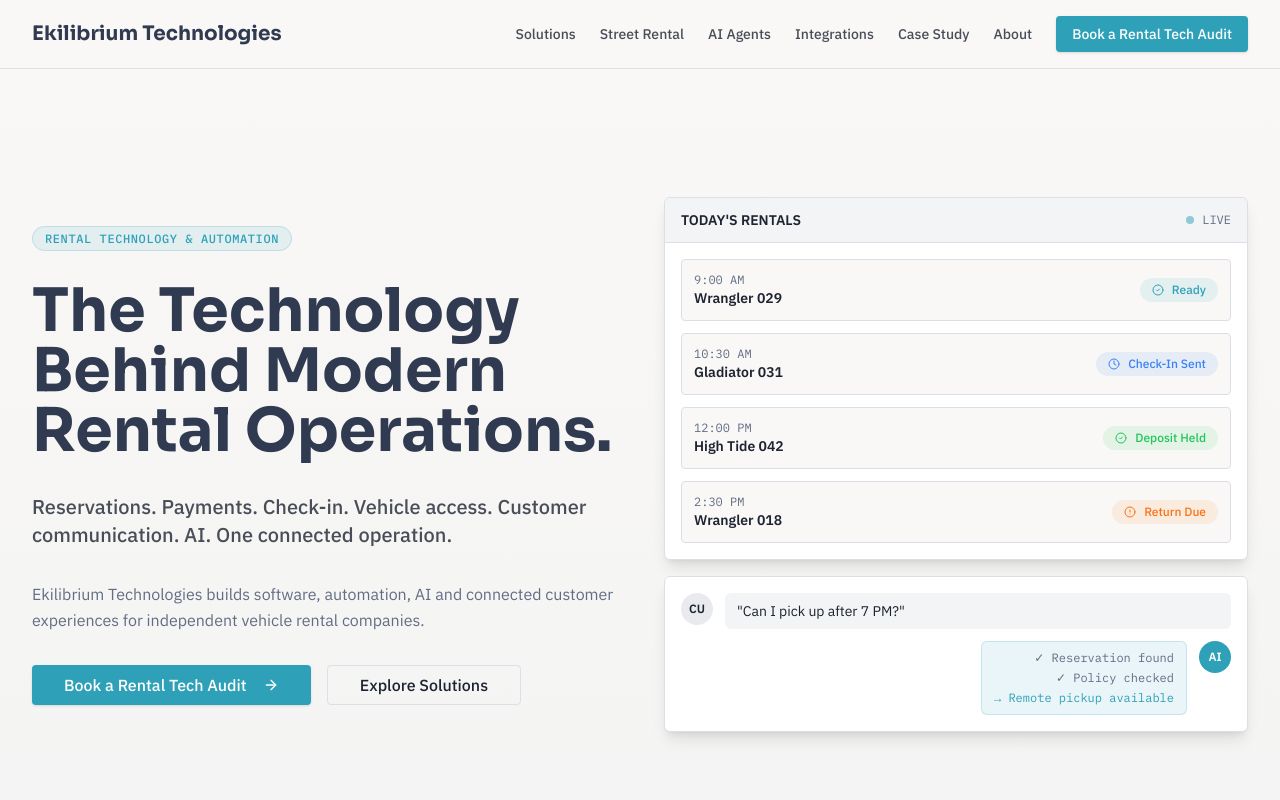
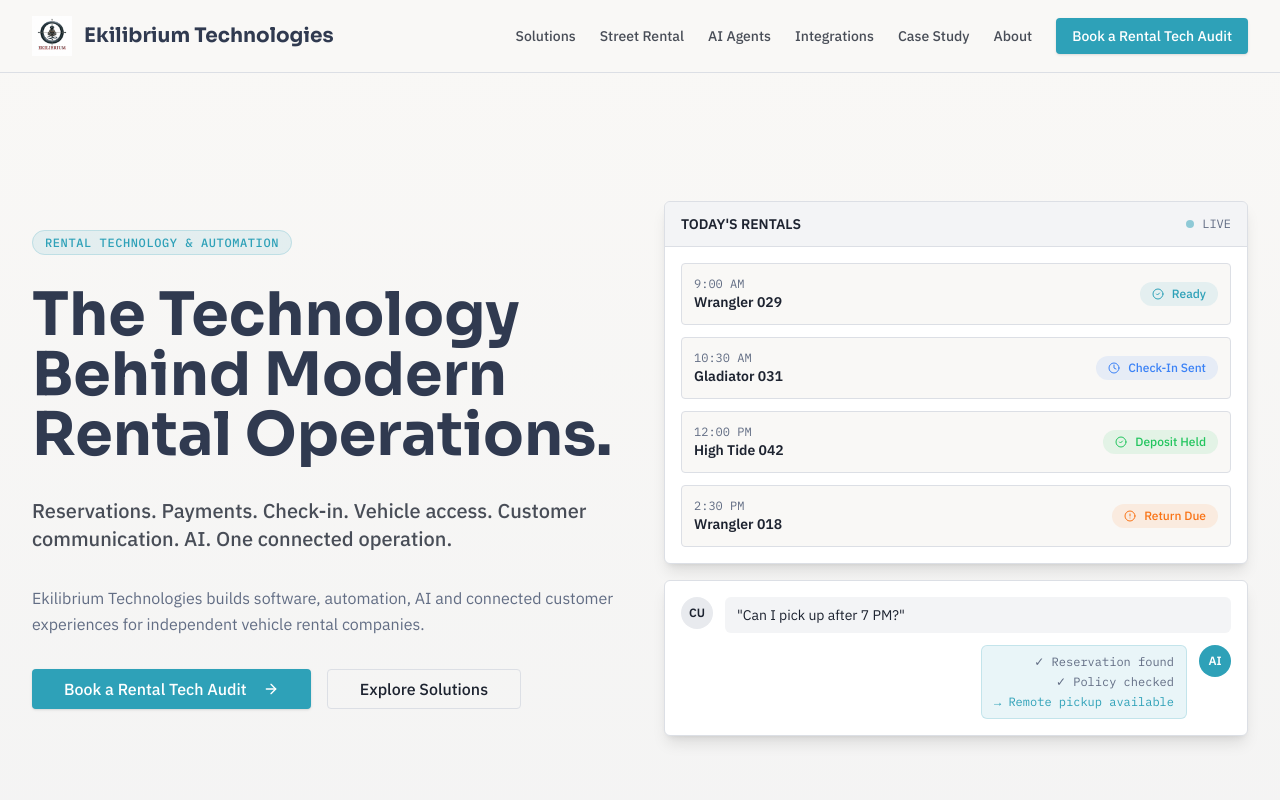
Before and after one commit to EkilibriumTechnologies/Ekilibrium-Technologies-Website, a Next.js app: page / in a window 1280 px wide. Shown: the top 800 px of the page. Built offline with nearby package versions, Linux system fonts and the light colour scheme.

Commit message:
feat(ui): add ekilibrium logo and favicon

```diff
--- a/src/components/Header.tsx
+++ b/src/components/Header.tsx
@@ -18,7 +18,12 @@
   return (
     <header className="sticky top-0 z-50 bg-background/95 backdrop-blur border-b border-border">
       <nav className="container flex items-center justify-between py-4">
-        <Link href="/" className="flex items-center gap-2">
+        <Link href="/" className="flex items-center gap-3">
+          <img
+            src="/Meditative_Metallic_Logo_Design.png"
+            alt="Ekilibrium Technologies"
+            className="h-10 w-auto"
+          />
           <div className="text-xl font-heading font-bold text-primary">
             Ekilibrium Technologies
           </div>
--- a/src/pages/_document.tsx
+++ b/src/pages/_document.tsx
@@ -6,6 +6,7 @@
   return (
     <Html lang="en">
       <Head>
+        <link rel="icon" href="/Meditative_Metallic_Logo_Design.png" />
         <SEOElements />
         {/*
           CRITICAL: DO NOT REMOVE THIS SCRIPT
```
